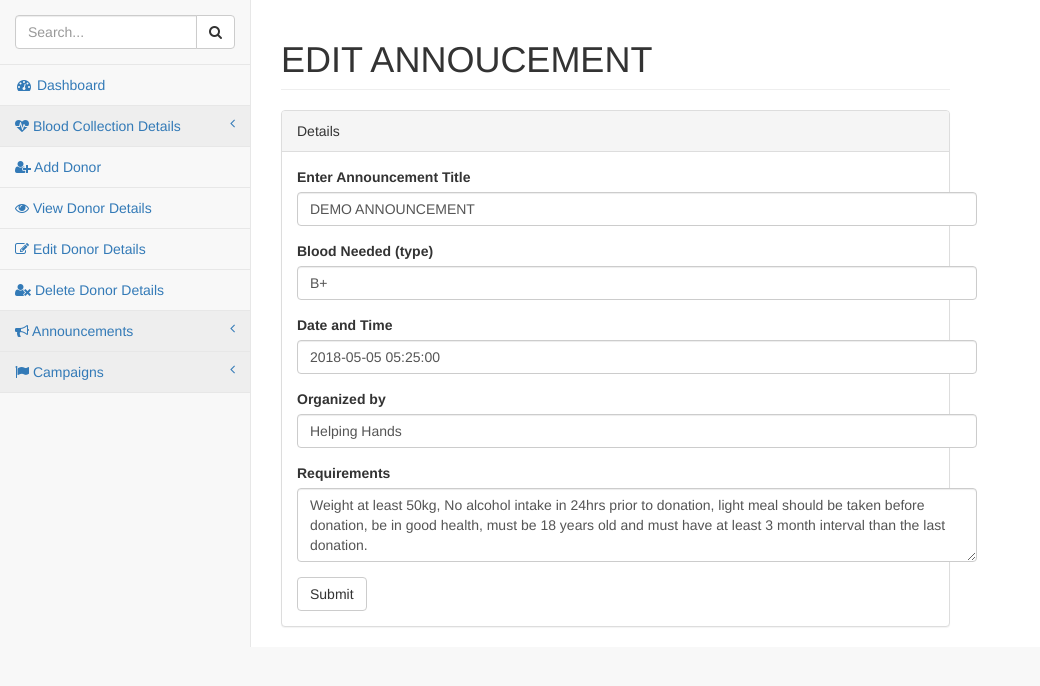
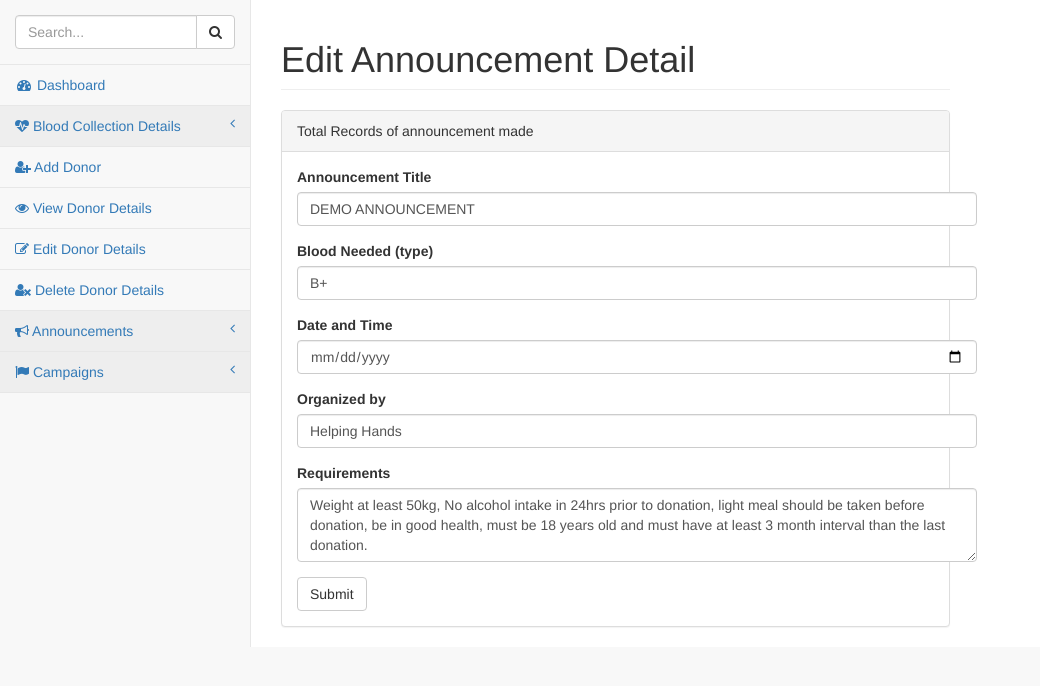
Before and after one commit to naseebbajracharya/bloodbanksystemphp, a PHP site: page /pages/editannouncement.php?id=1 in a window 1280 px wide. Shown: the part 51-737 px from the top of the page, without its empty margins (0-1040 px from the left). Run offline with PHP 8.4, Linux system fonts and the light colour scheme; data comes from the database, SQL or seed files in the repository.

Commit message:
minor changes in edit announcement form; admin panel

```diff
--- a/pages/editannouncement.php
+++ b/pages/editannouncement.php
@@ -155,7 +155,7 @@
         <div id="page-wrapper">
             <div class="row">
                 <div class="col-lg-12">
-                    <h1 class="page-header">EDIT ANNOUCEMENT</h1>
+                    <h1 class="page-header">Edit Announcement Detail</h1>
                 </div>
                 <!-- /.col-lg-12 -->
             </div>
@@ -164,7 +164,7 @@
                 <div class="col-lg-12">
                     <div class="panel panel-default">
                         <div class="panel-heading">
-                            Details
+                            Total Records of announcement made
                         </div>
                         <div class="panel-body">
                             <div class="row">
@@ -181,19 +181,19 @@
                                     <form role="form" action="editedannounce.php" method="post">
 
                                         <div class="form-group">
-                                            <label>Enter Announcement Title</label>
-                                            <input class="form-control" name="announcement" value='<?php echo $row['announcement']; ?>' required>
+                                            <label>Announcement Title</label>
+                                            <input class="form-control" name="announcement" type="text" value='<?php echo $row['announcement']; ?>' required>
 
                                         </div>
 
                                         <div class="form-group">
                                             <label>Blood Needed (type)</label>
-                                            <input class="form-control" placeholder="Enter Here" name="bloodneed" value='<?php echo $row['bloodneed']; ?>' required>
+                                            <input class="form-control" type="text" name="bloodneed" value='<?php echo $row['bloodneed']; ?>' required>
                                         </div>
 
                                         <div class="form-group">
                                             <label>Date and Time</label>
-                                            <input class="form-control" placeholder="Enter Date & Time" name="dat" value='<?php echo $row['dat']; ?>' required>
+                                            <input class="form-control" name="dat" type="date" value='<?php echo $row['dat']; ?>' required>
                                         </div>
 
                                         <div class="form-group">
```
